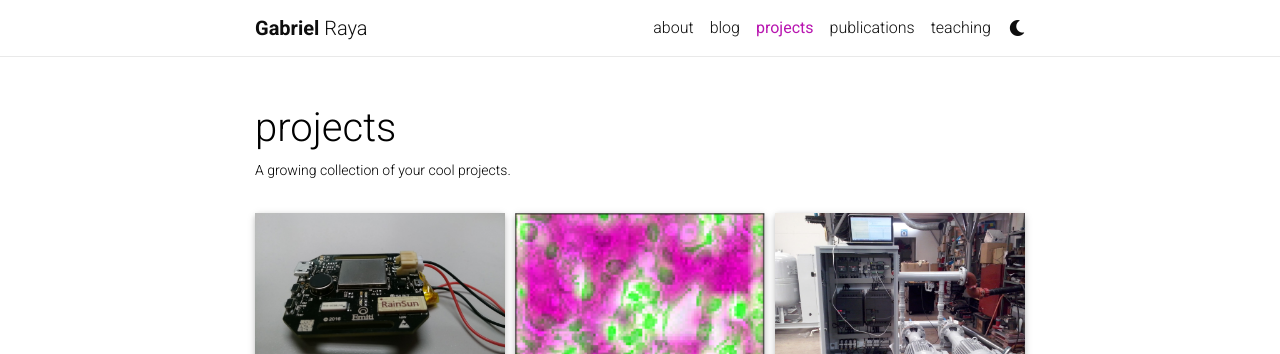
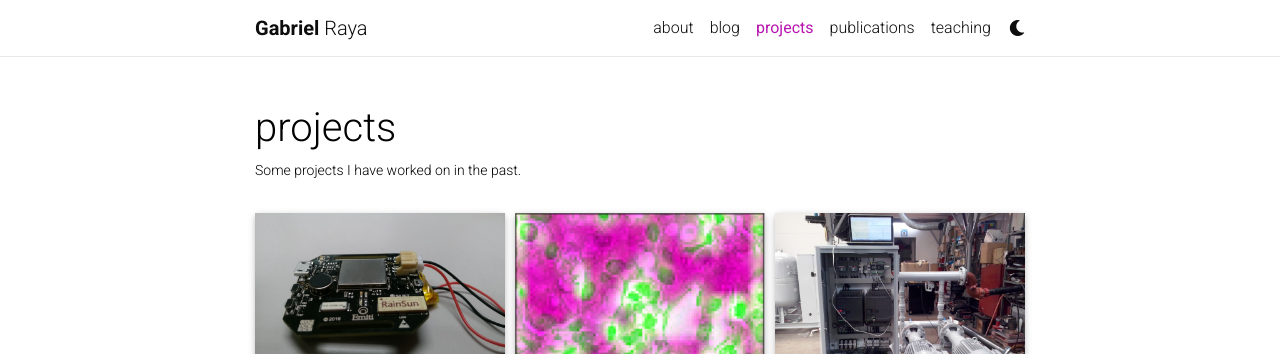
Before and after one commit to gabrielraya/gabrielraya.github.io, a Jekyll site: the page built from _pages/projects.md, in a window 1280 px wide and 1064 px high. Shown: the top 354 px of the window. Built offline with Jekyll 4.4.1, drawn with Linux system fonts in a browser that asks for light colours; nearby versions of some CDN libraries; a style sheet for code colours, icons or effects is not loaded.

Commit message:
update projects page

```diff
--- a/_pages/projects.md
+++ b/_pages/projects.md
@@ -2,7 +2,7 @@
 layout: page
 title: projects
 permalink: /projects/
-description: A growing collection of your cool projects.
+description: Some projects I have worked on in the past.
 nav: true
 ---
 
```
